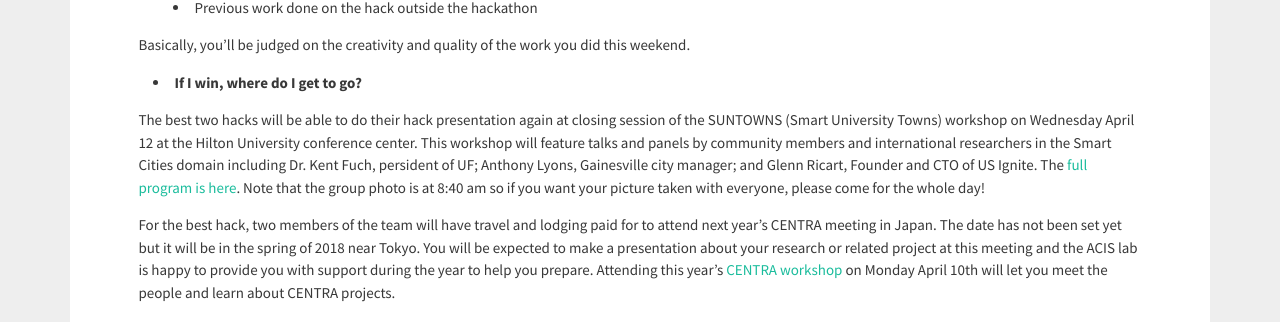
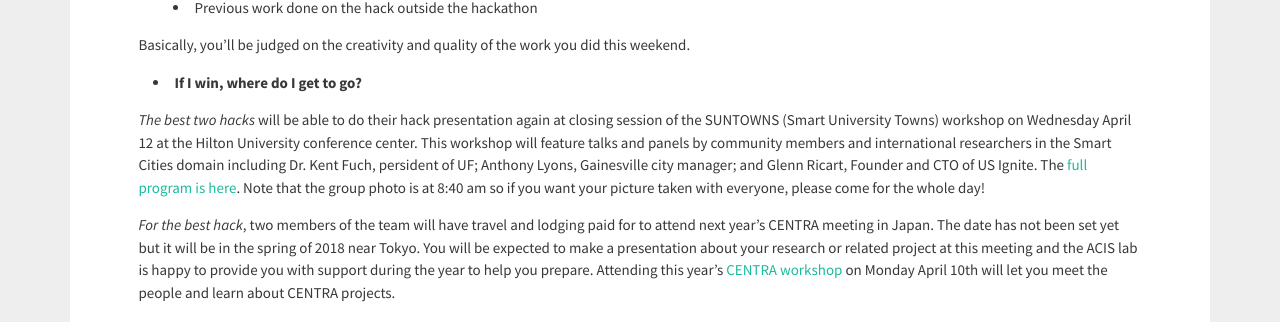
Before and after one commit to hmchou56/centra8, a Jekyll site: the page built from hackathon2017/faq.md, in a window 1280 px wide and 900 px high, scrolled down 1702 px. Shown: the part 150-472 px from the top of the window. Built offline with Jekyll 4.4.1, drawn with Linux system fonts in a browser that asks for light colours; nearby versions of some CDN libraries.

Commit message:
Update faq.md

```diff
--- a/hackathon2017/faq.md
+++ b/hackathon2017/faq.md
@@ -97,9 +97,9 @@
 
 * **If I win, where do I get to go?**
 
-The best two hacks will be able to do their hack presentation again at closing session of the SUNTOWNS (Smart University Towns) workshop on Wednesday April 12 at the Hilton University conference center. This workshop will feature talks and panels by community members and international researchers in the Smart Cities domain including Dr. Kent Fuch, persident of UF; Anthony Lyons, Gainesville city manager; and Glenn Ricart, Founder and CTO of US Ignite. The [full program is here](http://www.globalcentra.org/suntowns2017/program.html). Note that the group photo is at 8:40 am so if you want your picture taken with everyone, please come for the whole day!
+*The best two hacks* will be able to do their hack presentation again at closing session of the SUNTOWNS (Smart University Towns) workshop on Wednesday April 12 at the Hilton University conference center. This workshop will feature talks and panels by community members and international researchers in the Smart Cities domain including Dr. Kent Fuch, persident of UF; Anthony Lyons, Gainesville city manager; and Glenn Ricart, Founder and CTO of US Ignite. The [full program is here](http://www.globalcentra.org/suntowns2017/program.html). Note that the group photo is at 8:40 am so if you want your picture taken with everyone, please come for the whole day!
 
-For the best hack, two members of the team will have travel and lodging paid for to attend next year's CENTRA meeting in Japan. The date has not been set yet but it will be in the spring of 2018 near Tokyo. You will be expected to make a presentation about your research or related project at this meeting and the ACIS lab is happy to provide you with support during the year to help you prepare. Attending this year's [CENTRA workshop](http://www.globalcentra.org/centra2/) on Monday April 10th will let you meet the people and learn about CENTRA projects.
+*For the best hack*, two members of the team will have travel and lodging paid for to attend next year's CENTRA meeting in Japan. The date has not been set yet but it will be in the spring of 2018 near Tokyo. You will be expected to make a presentation about your research or related project at this meeting and the ACIS lab is happy to provide you with support during the year to help you prepare. Attending this year's [CENTRA workshop](http://www.globalcentra.org/centra2/) on Monday April 10th will let you meet the people and learn about CENTRA projects.
 
 * **Even if I don't win, what events can I attend the week of April 10 - 14?**
 
```
